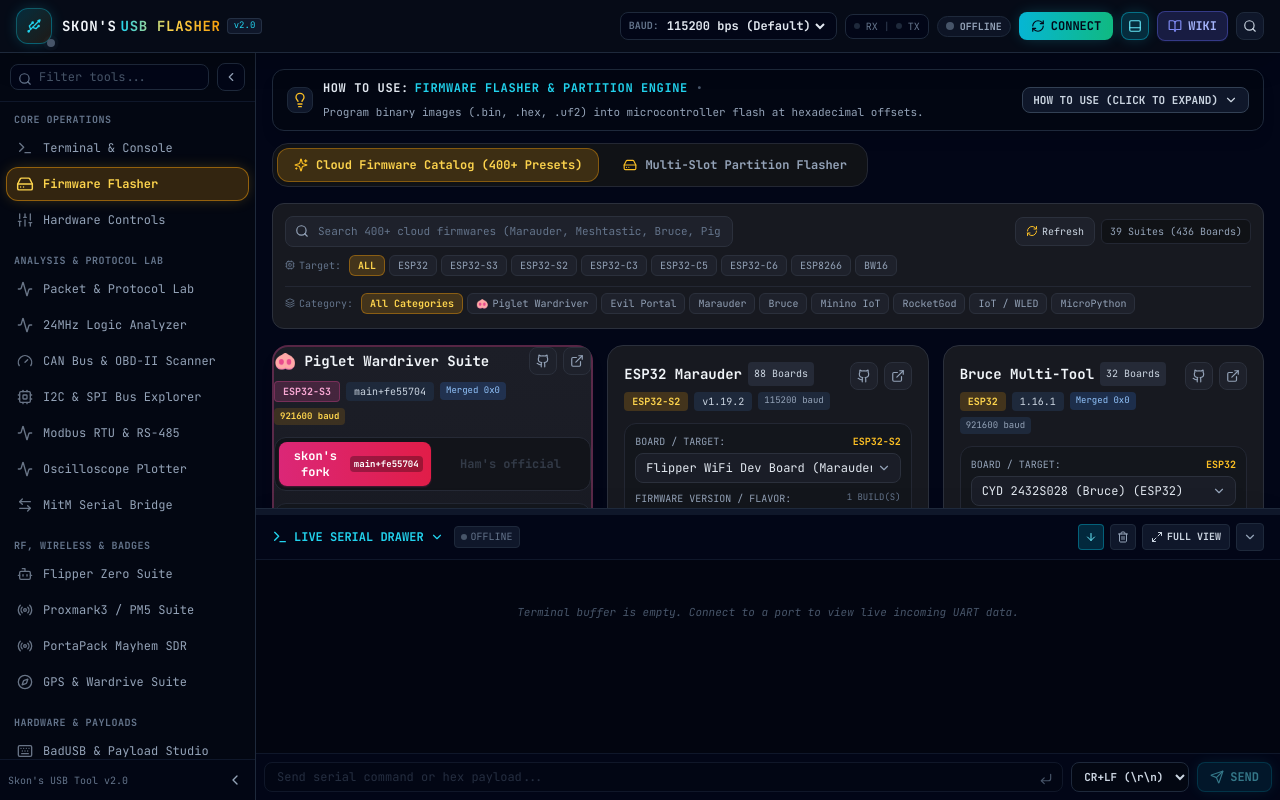
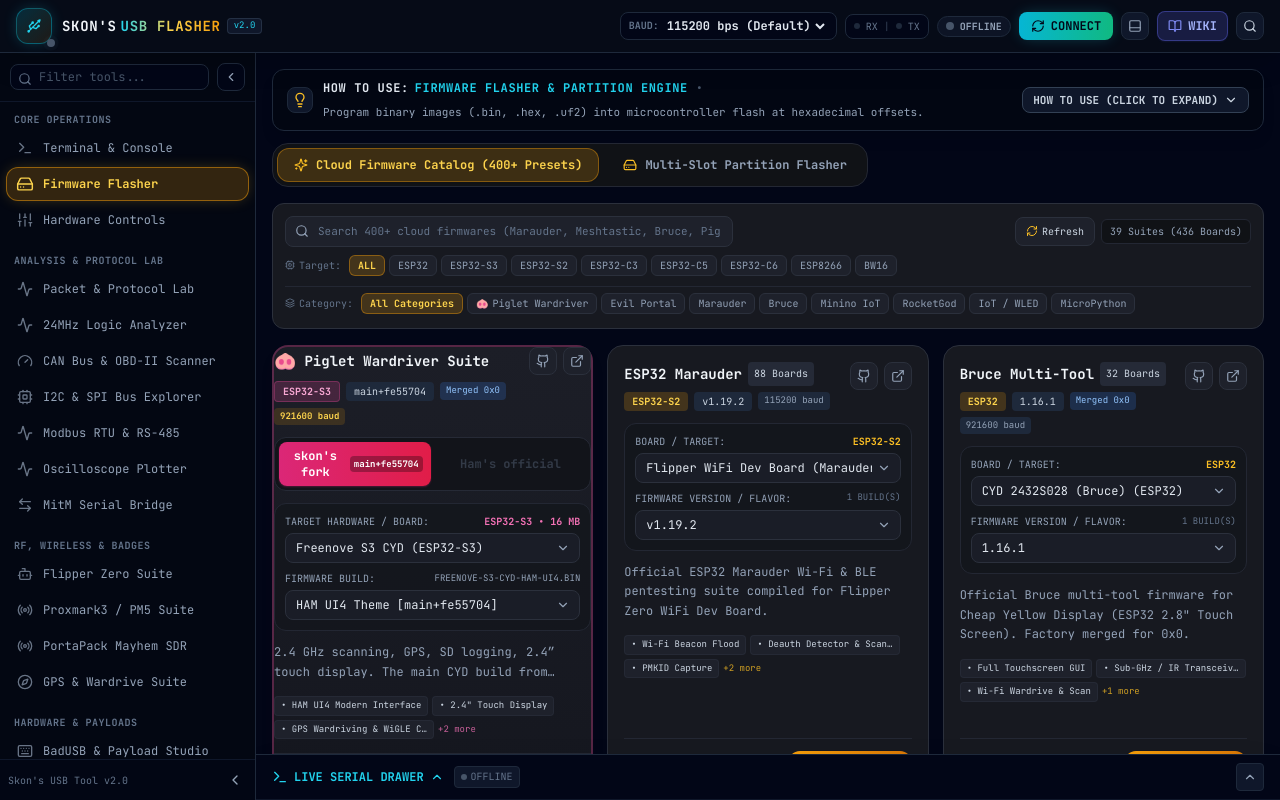
Before and after one commit to olosnoks/usb-tool, a React (Vite) app: page / in a window 1280 px wide. Built offline with nearby package versions, Linux system fonts and the light colour scheme.

Commit message:
fix(layout): make live terminal drawer closed by default

```diff
--- a/src/App.jsx
+++ b/src/App.jsx
@@ -106,8 +106,8 @@
     } catch (e) {}
   };
 
-  // Live Terminal Drawer state
-  const [isDrawerOpen, setIsDrawerOpen] = useState(true);
+  // Live Terminal Drawer state (closed by default)
+  const [isDrawerOpen, setIsDrawerOpen] = useState(false);
 
   // Modals
   const [isCommandPaletteOpen, setIsCommandPaletteOpen] = useState(false);
```
